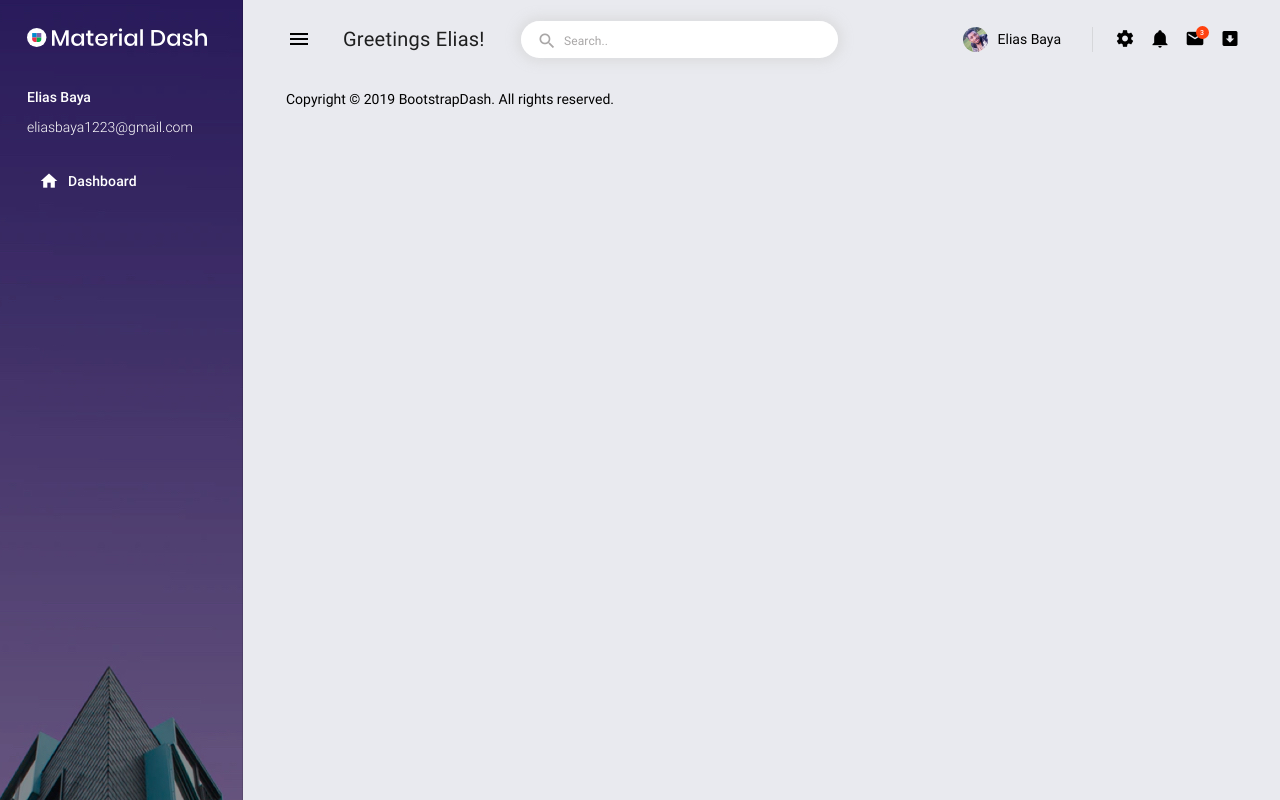
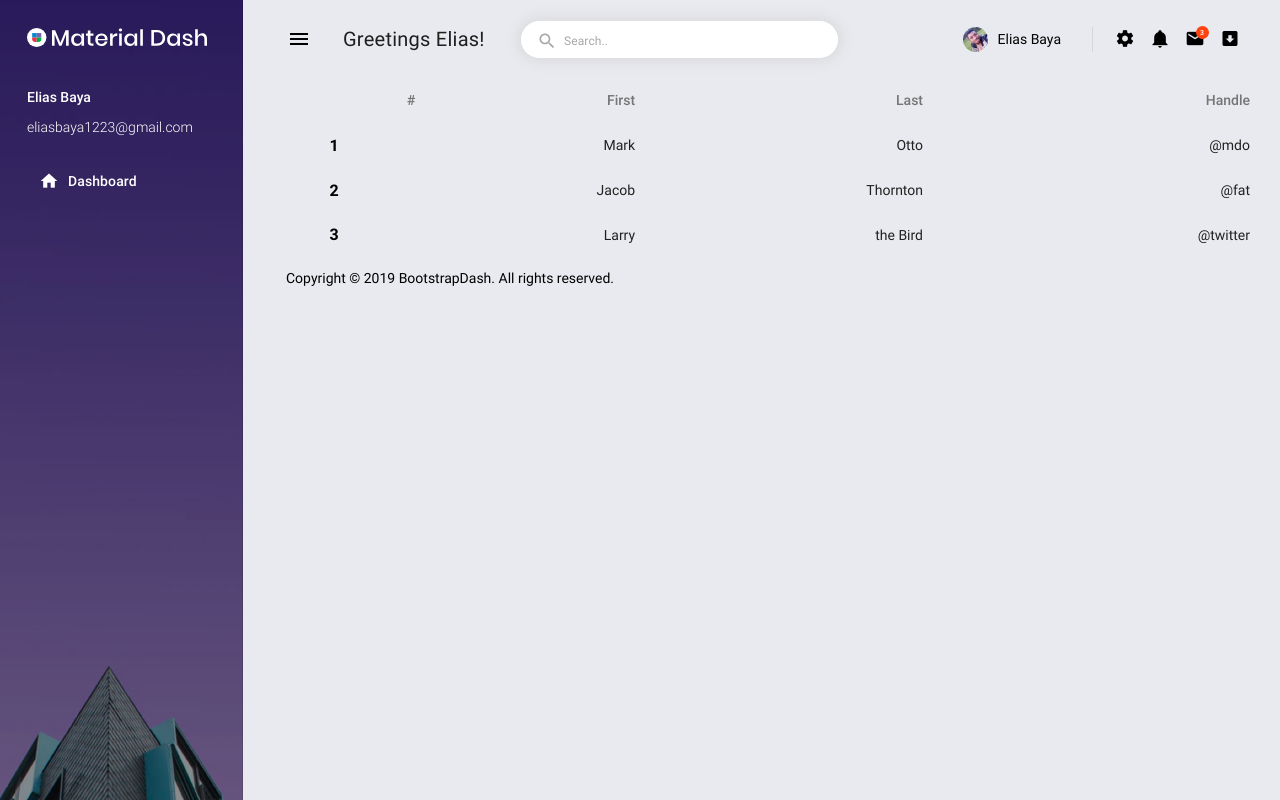
Before and after one commit to ekbaya/flask-api-back-end, a Flask app: page /admin/sickTraces in a window 1280 px wide. Run offline with Flask 2, Linux system fonts and the light colour scheme; parts of the project's set-up code (start-up, migrations or seed data) failed here and were passed over; some libraries are stand-ins or nearby versions.

Commit message:
Adding users module and display them on a table

```diff
--- a/server.py
+++ b/server.py
@@ -187,16 +187,7 @@
 
 
 
-
-# http://localhost:5000/admin/users_table- this will open tables page
-@app.route('/admin/users_table')
-def locations_table():
-    return render_template('main/pages/tables/users-table.html')
-
-
-
-
-# http://localhost:5000/admin/charts- this will open tables page
+# http://localhost:5000/admin/sickTraces- this will open tables page
 @app.route('/admin/sickTraces')
 def sickTraces():
     return render_template('main/pages/sick/traces.html')
@@ -302,6 +293,17 @@
            return error404()
     return error404()
 
+@app.route('/users/', methods=['GET','POST'])
+def users():
+    try:
+        cursor = mysql.connection.cursor(MySQLdb.cursors.DictCursor)
+        cursor.execute('SELECT user_id, email, date_created FROM users')
+
+        data = cursor.fetchall()
+        return render_template('main/pages/tables/users-table.html', data=data)
+    except Exception as e:
+        print(e)
+        return error_500()
 
 locations = ([
     [52.403049, 16.950697, 1586015671],
--- a/templates/main/home.html
+++ b/templates/main/home.html
@@ -40,7 +40,7 @@
               </a>
             </div>
             <div class="mdc-list-item mdc-drawer-item">
-              <a class="mdc-drawer-link" href="{{url_for('locations_table')}}">
+              <a class="mdc-drawer-link" href="{{url_for('users')}}">
                 <i class="material-icons mdc-list-item__start-detail mdc-drawer-item-icon" aria-hidden="true">grid_on</i>
                 Users
               </a>
--- a/templates/main/pages/sick/traces.html
+++ b/templates/main/pages/sick/traces.html
@@ -234,6 +234,36 @@
       <!-- partial -->
 
       <!-- Write your code here ......................... -->
+      <table class="table table-dark">
+        <thead>
+          <tr>
+            <th scope="col">#</th>
+            <th scope="col">First</th>
+            <th scope="col">Last</th>
+            <th scope="col">Handle</th>
+          </tr>
+        </thead>
+        <tbody>
+          <tr>
+            <th scope="row">1</th>
+            <td>Mark</td>
+            <td>Otto</td>
+            <td>@mdo</td>
+          </tr>
+          <tr>
+            <th scope="row">2</th>
+            <td>Jacob</td>
+            <td>Thornton</td>
+            <td>@fat</td>
+          </tr>
+          <tr>
+            <th scope="row">3</th>
+            <td>Larry</td>
+            <td>the Bird</td>
+            <td>@twitter</td>
+          </tr>
+        </tbody>
+      </table>
 
         <!-- partial:../../partials/_footer.html -->
         <footer>
```
Also changed, not shown: templates/main/pages/tables/users-table.html (+5 -8 lines).
